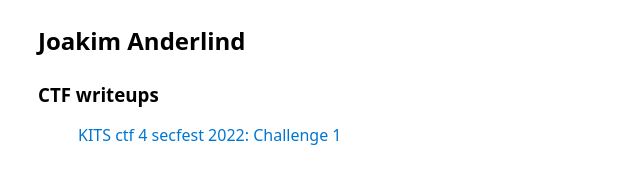
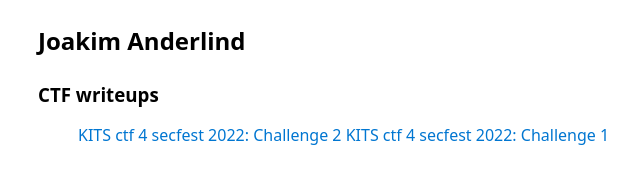
Before and after one commit to Deltaphish/deltaphish.github.io, a plain HTML site: page index.html in a window 1280 px wide. Shown: the whole page, without its empty margins (202-842 px from the left). Drawn offline with nearby package versions, Linux system fonts and the light colour scheme.

Commit message:
added link to challenge 2

```diff
--- a/index.html
+++ b/index.html
@@ -9,6 +9,7 @@
     <h2>Joakim Anderlind</h2>
     <h3>CTF writeups</h3>
     <ul>
+      <a href="/kitsctf_4_secfest/challenge_02.html">KITS ctf 4 secfest 2022: Challenge 2</a>
       <a href="/kitsctf_4_secfest/challenge_01.html">KITS ctf 4 secfest 2022: Challenge 1</a>
     </ul>
   </body>
```
